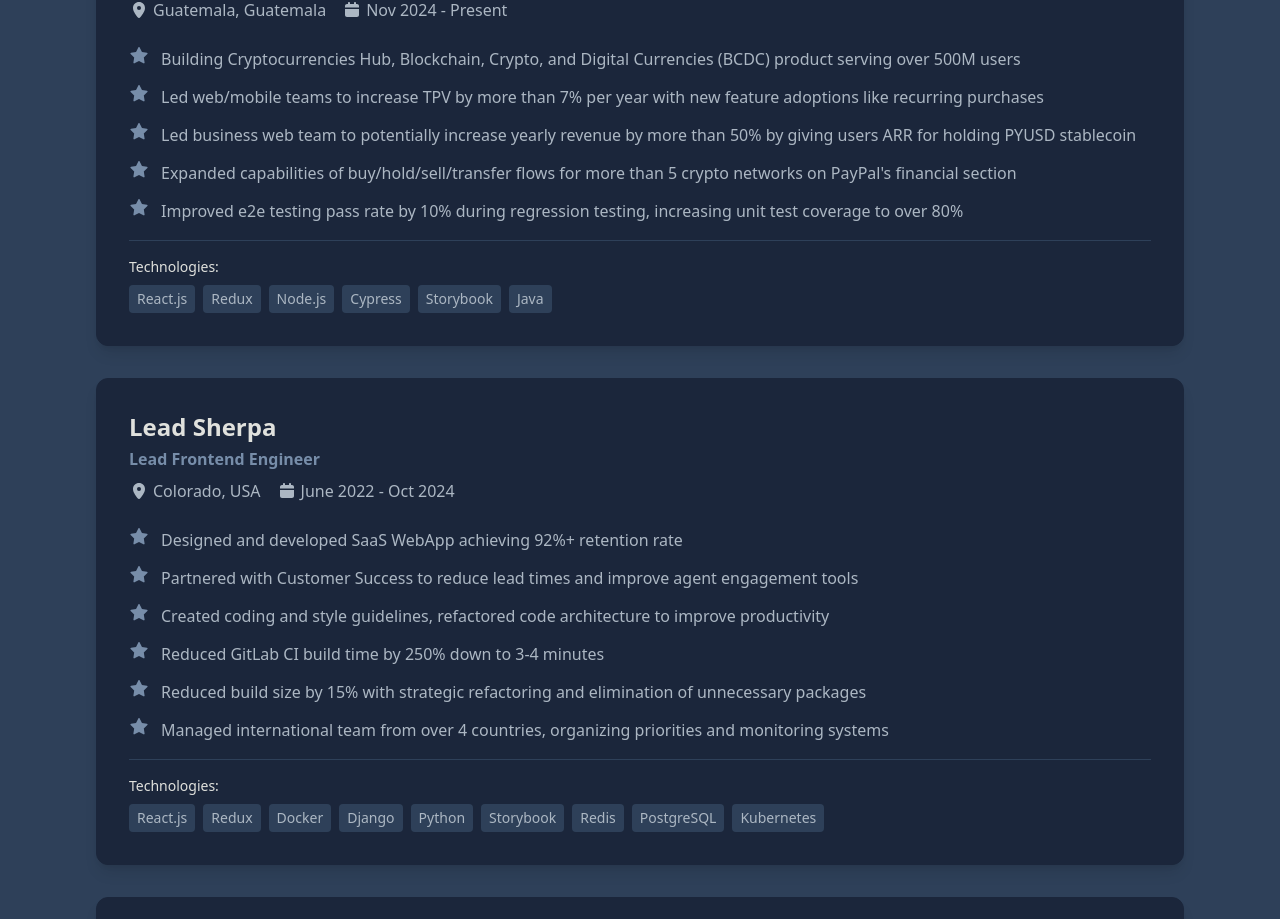
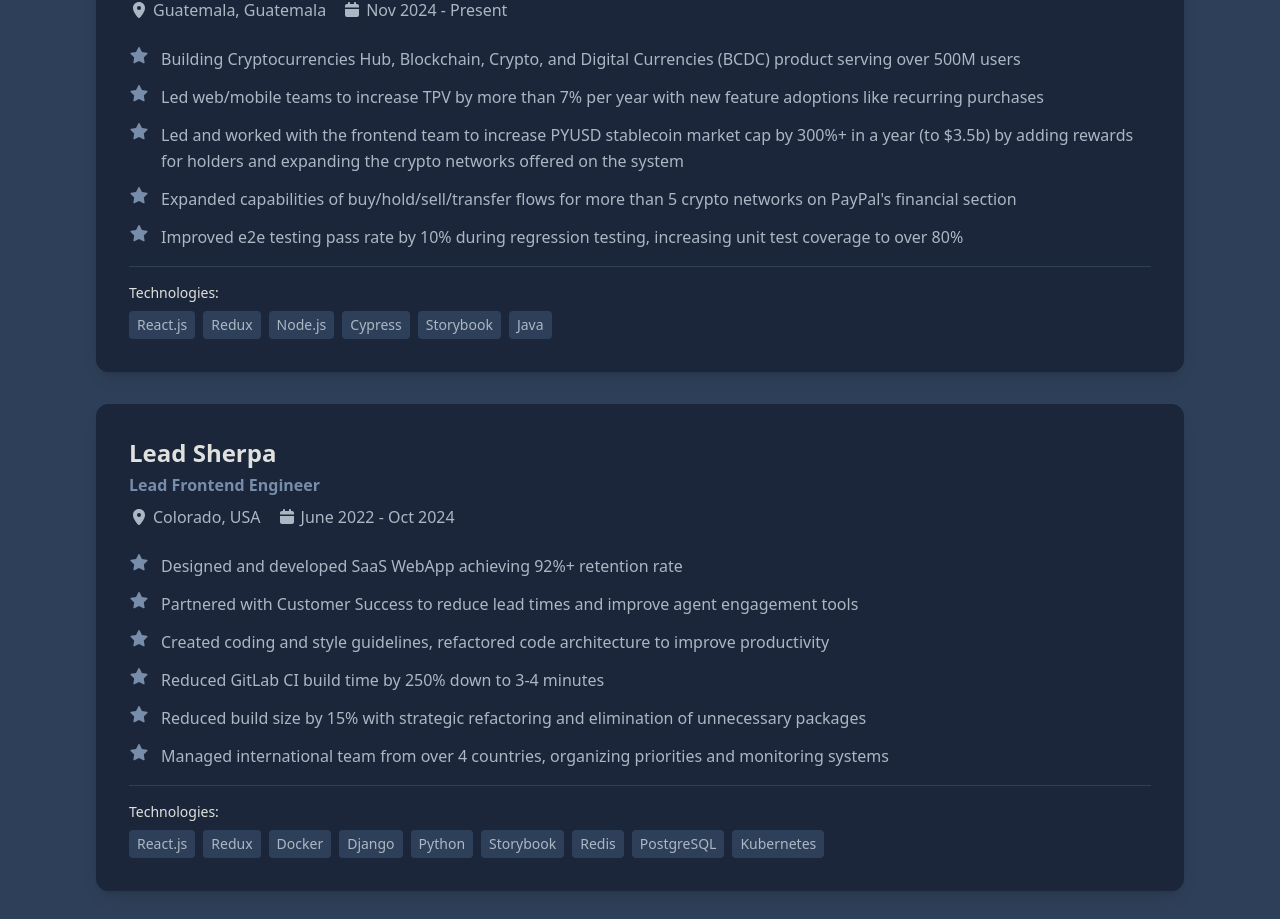
Before and after one commit to pnadalini/pnadalini.github.io, a React (Vite) app: page / in a window 1280 px wide. Shown: the part 1139-2058 px from the top of the page. Built offline with nearby package versions, Linux system fonts and the light colour scheme.

Commit message:
Update about & experiences, added a readme description

```diff
--- a/src/features/About/About.tsx
+++ b/src/features/About/About.tsx
@@ -29,11 +29,6 @@
             data to drive product decisions into successful user experiences. I'm a growth minded
             individual that looks into improving software, processes and products for consumers and
             businesses.
-          </p>
-          <p className="text-primary-100 leading-relaxed">
-            I enjoy reading, content creation workflows and learning new skills like the usage of
-            MCP to integrate AI into real software applications. My passion lies in building
-            scalable solutions that helps users and businesses.
           </p>
         </div>
 
--- a/src/features/Experiences/Experiences.tsx
+++ b/src/features/Experiences/Experiences.tsx
@@ -11,7 +11,7 @@
       achievements: [
         "Building Cryptocurrencies Hub, Blockchain, Crypto, and Digital Currencies (BCDC) product serving over 500M users",
         "Led web/mobile teams to increase TPV by more than 7% per year with new feature adoptions like recurring purchases",
-        "Led business web team to potentially increase yearly revenue by more than 50% by giving users ARR for holding PYUSD stablecoin",
+        "Led and worked with the frontend team to increase PYUSD stablecoin market cap by 300%+ in a year (to $3.5b) by adding rewards for holders and expanding the crypto networks offered on the system",
         "Expanded capabilities of buy/hold/sell/transfer flows for more than 5 crypto networks on PayPal's financial section",
         "Improved e2e testing pass rate by 10% during regression testing, increasing unit test coverage to over 80%",
       ],
```
Also changed, not shown: 1 other file (tests, documents, lock files or other folders).
